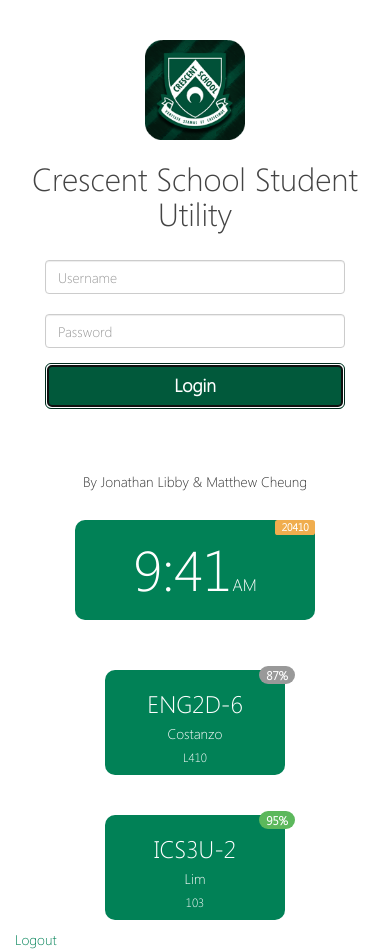
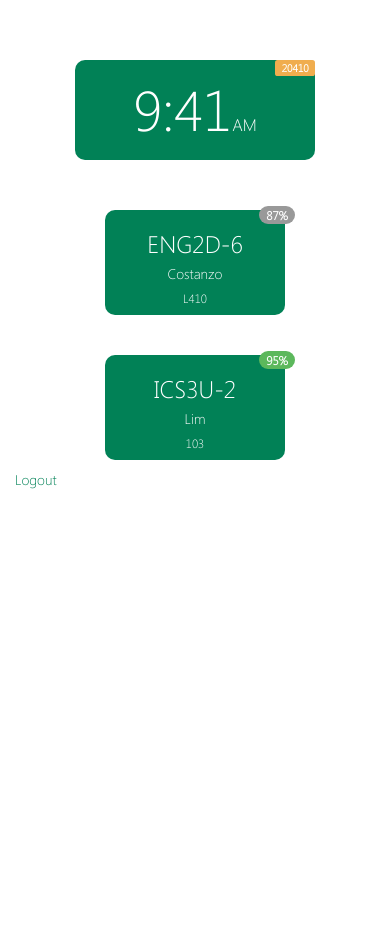
Before and after one commit to student-utility-group/Crescent-School-Student-Utility, a plain HTML site: page project/www/index.html in a window 390 px wide. Both pictures are taken after a click on the button "Login". After the commit the page ends 884 px from the top, so only its background shows below. Drawn offline with Linux system fonts and the light colour scheme.

Commit message:
Squash bug #17

```diff
--- a/project/www/cordova_plugins.js
+++ b/project/www/cordova_plugins.js
@@ -1,19 +1,3 @@
 cordova.define('cordova/plugin_list', function(require, exports, module) {
-module.exports = [
-    {
-        "file": "plugins/org.apache.cordova.network-information/www/network.js",
-        "id": "org.apache.cordova.network-information.network",
-        "clobbers": [
-            "navigator.connection",
-            "navigator.network.connection"
-        ]
-    },
-    {
-        "file": "plugins/org.apache.cordova.network-information/www/Connection.js",
-        "id": "org.apache.cordova.network-information.Connection",
-        "clobbers": [
-            "Connection"
-        ]
-    }
-]
+module.exports = []
 });
--- a/project/www/css/main.css
+++ b/project/www/css/main.css
@@ -4,6 +4,7 @@
 	height: 100%;
 	width: 100%;
 	margin: 0;
+    margin-top: 20px; /* To account for the iOS transparent status bar */
 }
 
 .screen {
--- a/project/www/index.html
+++ b/project/www/index.html
@@ -98,17 +98,54 @@
 
 		</div> <!-- /container -->
 	</div> <!-- /screen -->
-    <script>
-        // For some unknown reason, this needs to be within script tags in this file
-        // rather than in app.js with everything else.
 
-
-    </script>
 <script type="text/javascript" src="js/jquery-2.0.2.min.js"></script> <!-- jQuery first -->
 <script type="text/javascript" src="cordova.js"></script> <!-- cordova.js not in the js directory for a reason -->
 <script type="text/javascript" src="js/bootstrap.min.js"></script>
 <script type="text/javascript" src="js/lawnchair-0.6.1.min.js"></script>
 <script type="text/javascript" src="js/fastclick.js"></script>
+<!--
 <script type="text/javascript" src="js/app.js"></script>
+-->
+
+       <script>
+        // For some unknown reason, this needs to be within script tags in this file
+        // rather than in app.js with everything else.
+
+    $(document).ready(function(){
+        // Attach the FastClick library to the .click event
+        // FastClick.js
+        // https://github.com/ftlabs/fastclick
+        $(function () {
+            FastClick.attach(document.body);
+        });
+
+
+
+        // Main login-page event handling for the login form submission
+//        $('#login-button').click(function () {
+//            $('.login-page').slideUp();
+//            $('.main-page').slideDown();
+//        });
+
+            $('.main-page').hide();
+
+        $(function () {
+            FastClick.attach(document.body);
+        });
+
+        $('#login-button').click(function () {
+            $('.login-page').slideUp();
+            $('.main-page').slideDown();
+        });
+
+        $('.footer-build').click(function () {
+            $('.main-page').slideUp();
+            $('.login-page').slideDown();
+        });
+
+    });
+
+    </script>
 </body>
 </html>
--- a/project/www/js/app.js
+++ b/project/www/js/app.js
@@ -1,5 +1,4 @@
-function onDeviceReady() {
-    $(document).ready(function(){
+$(document).ready(function(){
         // Attach the FastClick library to the .click event
         // FastClick.js
         // https://github.com/ftlabs/fastclick
@@ -7,13 +6,7 @@
             FastClick.attach(document.body);
         });
 
-        // iOS 7 status bars are translucent, we need to make our
-        // own margin at the top of the screen to prevent overlap.
-        if (parseFloat(window.device.version) === 7.0) {
-            // The actual status bar is 20px, need to decide if
-            // we want more white space
-            document.body.style.marginTop = "20px";
-        }
+
 
         // Main login-page event handling for the login form submission
 //        $('#login-button').click(function () {
@@ -38,9 +31,3 @@
         });
 
     });
-
-
-
-} // End of onDeviceReady
-
-document.addEventListener('deviceready', onDeviceReady, false);
```
Also changed, not shown: 1 other file.
